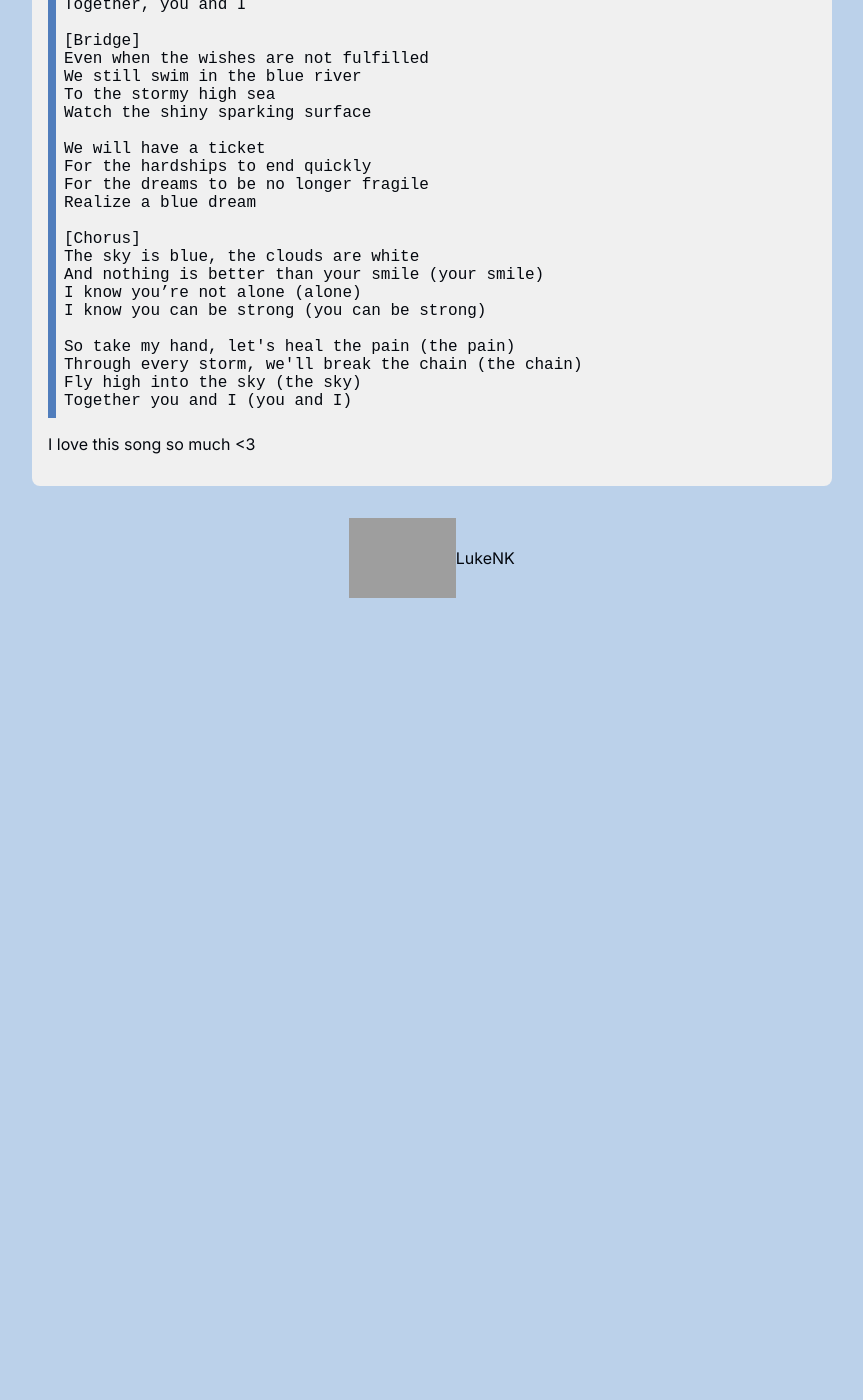
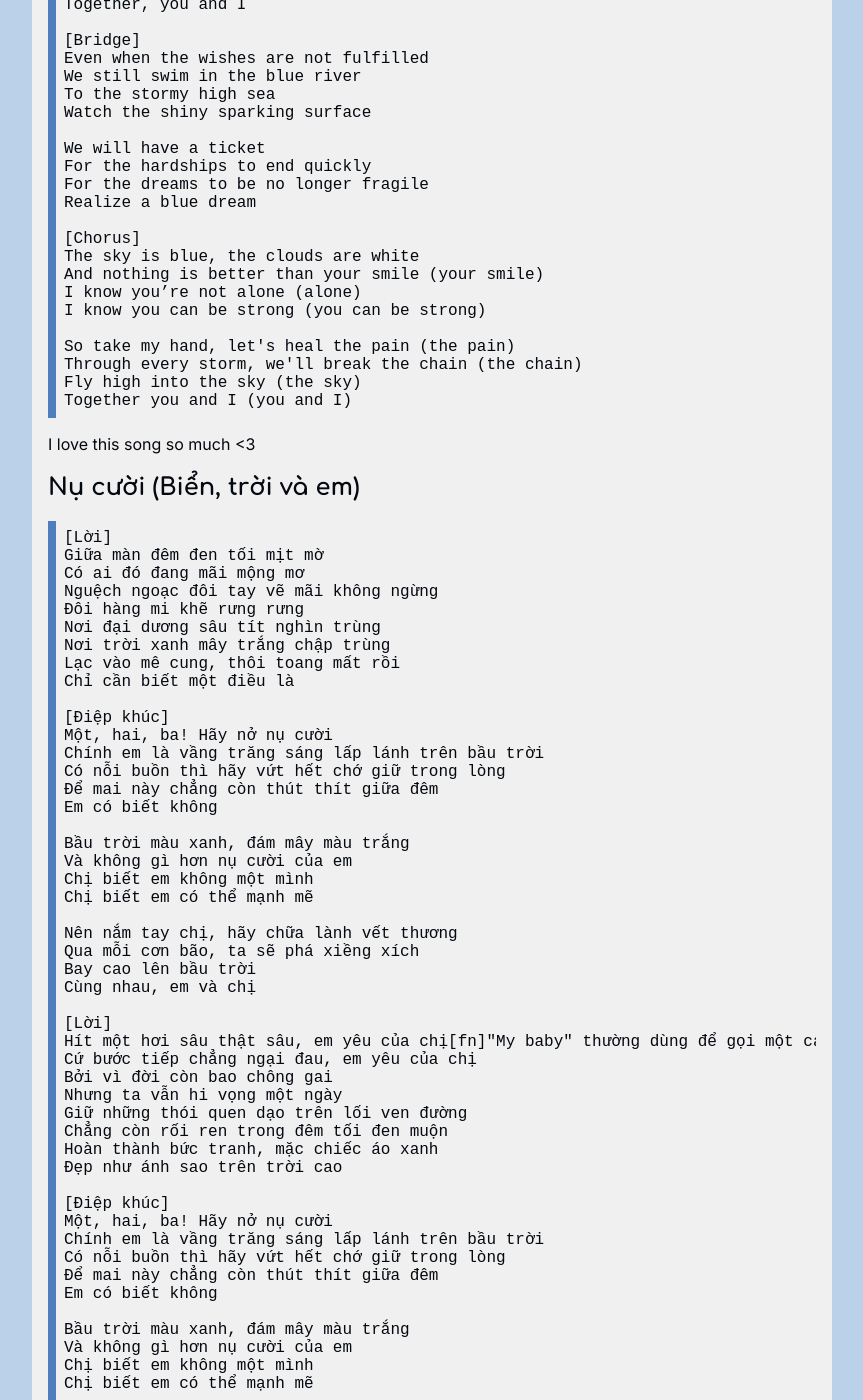
Before and after one commit to LukeNK/lyricstranslate, a Jekyll site: the page built from translations/Lunaby - Blue Smile (Ocean, Sky and You).md, in a window 1280 px wide and 1400 px high, scrolled down 1141 px. Shown: the whole window, without its empty margins (208-1071 px from the left). Built offline with Jekyll 4.4.1, drawn with Linux system fonts in a browser that asks for light colours; our own code applies the rules of GitHub Pages for plain Markdown files; before the commit the page ends 1771 px from its top, so only the background shows below that; some of the changed text lies outside the part shown.

Commit message:
Add new translation

````diff
--- a/translations/Lunaby - Blue Smile (Ocean, Sky and You).md
+++ b/translations/Lunaby - Blue Smile (Ocean, Sky and You).md
@@ -83,3 +83,86 @@ Together you and I (you and I)
 ```
 
 I love this song so much <3
+
+## Nụ cười (Biển, trời và em)
+```
+[Lời]
+Giữa màn đêm đen tối mịt mờ
+Có ai đó đang mãi mộng mơ
+Nguệch ngoạc đôi tay vẽ mãi không ngừng
+Đôi hàng mi khẽ rưng rưng
+Nơi đại dương sâu tít nghìn trùng
+Nơi trời xanh mây trắng chập trùng
+Lạc vào mê cung, thôi toang mất rồi
+Chỉ cần biết một điều là
+
+[Điệp khúc]
+Một, hai, ba! Hãy nở nụ cười
+Chính em là vầng trăng sáng lấp lánh trên bầu trời
+Có nỗi buồn thì hãy vứt hết chớ giữ trong lòng
+Để mai này chẳng còn thút thít giữa đêm
+Em có biết không
+
+Bầu trời màu xanh, đám mây màu trắng
+Và không gì hơn nụ cười của em
+Chị biết em không một mình
+Chị biết em có thể mạnh mẽ
+
+Nên nắm tay chị, hãy chữa lành vết thương
+Qua mỗi cơn bão, ta sẽ phá xiềng xích
+Bay cao lên bầu trời
+Cùng nhau, em và chị
+
+[Lời]
+Hít một hơi sâu thật sâu, em yêu của chị[fn]"My baby" thường dùng để gọi một cách thân mật[/fn]
+Cứ bước tiếp chẳng ngại đau, em yêu của chị
+Bởi vì đời còn bao chông gai
+Nhưng ta vẫn hi vọng một ngày
+Giữ những thói quen dạo trên lối ven đường
+Chẳng còn rối ren trong đêm tối đen muộn
+Hoàn thành bức tranh, mặc chiếc áo xanh
+Đẹp như ánh sao trên trời cao
+
+[Điệp khúc]
+Một, hai, ba! Hãy nở nụ cười
+Chính em là vầng trăng sáng lấp lánh trên bầu trời
+Có nỗi buồn thì hãy vứt hết chớ giữ trong lòng
+Để mai này chẳng còn thút thít giữa đêm
+Em có biết không
+
+Bầu trời màu xanh, đám mây màu trắng
+Và không gì hơn nụ cười của em
+Chị biết em không một mình
+Chị biết em có thể mạnh mẽ
+
+Nên nắm tay chị, hãy chữa lành vết thương
+Qua mỗi cơn bão, ta sẽ phá xiềng xích
+Bay cao lên bầu trời
+Cùng nhau, em và chị
+
+[Nối]
+Dù những khát khao có không thành
+Ta vẫn bơi trên dòng sông xanh
+Ra biển khơi mưa giông sóng đánh
+Ngắm mặt nước chiếu sáng long lanh
+
+Ta sẽ có một vé thông hành
+Để khó khăn chỉ là chóng vánh
+Để giấc mơ chẳng còn mong manh
+Hiện thực hóa một giấc mộng xanh
+
+[Điệp khúc]
+Bầu trời màu xanh, đám mây màu trắng
+Và không gì hơn nụ cười của em (nụ cười của em)
+Chị biết em không một mình (một mình)
+Chị biết em có thể mạnh mẽ (em có thể mạnh mẽ)
+
+Nên nắm tay chị, hãy chữa lành vết thương (vết thương)
+Qua mỗi cơn bão, ta sẽ phá xiềng xích (xiềng xích)
+Bay cao lên bầu trời (bầu trời)
+Cùng nhau, em và chị (em và chị)
+```
+
+VI: Mình dịch "I / my" là "chị" để nghe nó hợp theo Lunaby gọi người nghe là "em"
+
+EN: I translated "I / my" to "chị" because it is fitting to the way Lunaby called the listener "em"
````
